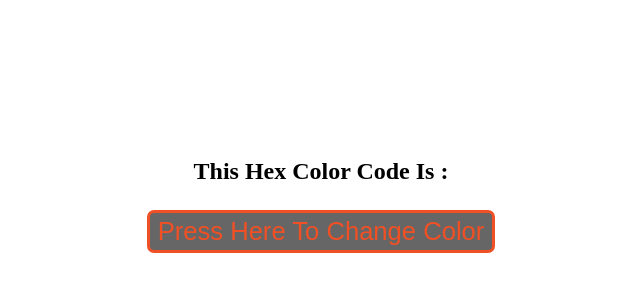
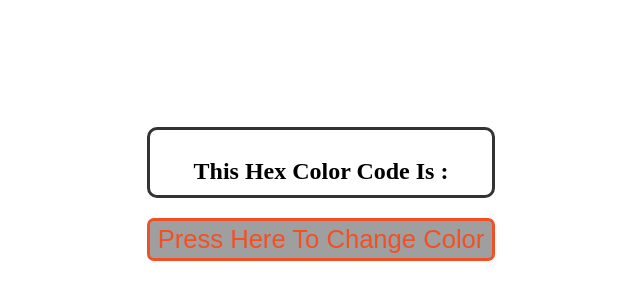
Before and after one commit to Danutzz8/Hexcolor, a plain HTML site: page index.html in a window 1280 px wide. Shown: the part 224-524 px from the top of the page, without its empty margins (319-959 px from the left). Drawn offline with Linux system fonts and the light colour scheme.

Commit message:
name and style mod

```diff
--- a/index.html
+++ b/index.html
@@ -3,7 +3,7 @@
 <head>
     <meta charset="UTF-8">
     <meta name="viewport" content="width=device-width, initial-scale=1.0">
-    <title>Document</title>
+    <title>Document-Hexcolor</title>
     <link rel="stylesheet" href="main.css">
 </head>
 <body>
--- a/main.css
+++ b/main.css
@@ -18,11 +18,17 @@ body{
     font-size: 3rem;
 }
 
+h2 {
+    border: 3px solid #333;
+    border-radius: 10px;
+    padding: 5px 15px;
+}
+
 .hexBtn{
     color: #f15025;
     border: 3px solid #f15025;
     border-radius: 7px;
-    background: rgba(0, 0, 0, 0.6);
+    background: rgba(48, 47, 47, 0.46);
     font-size: 1.6rem;
     padding: 0.25rem 0.5rem ;
     cursor: pointer;
```
Also changed, not shown: script.js (line endings or trailing spaces).
